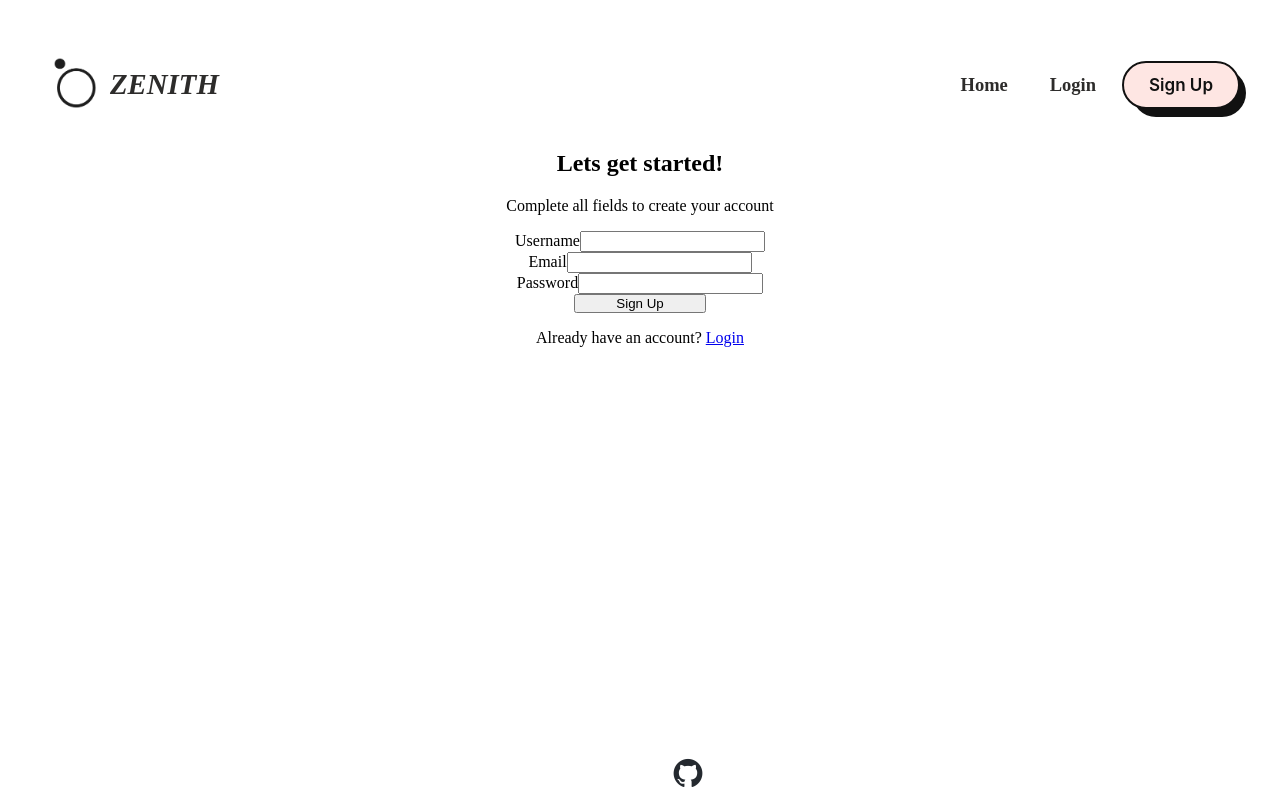
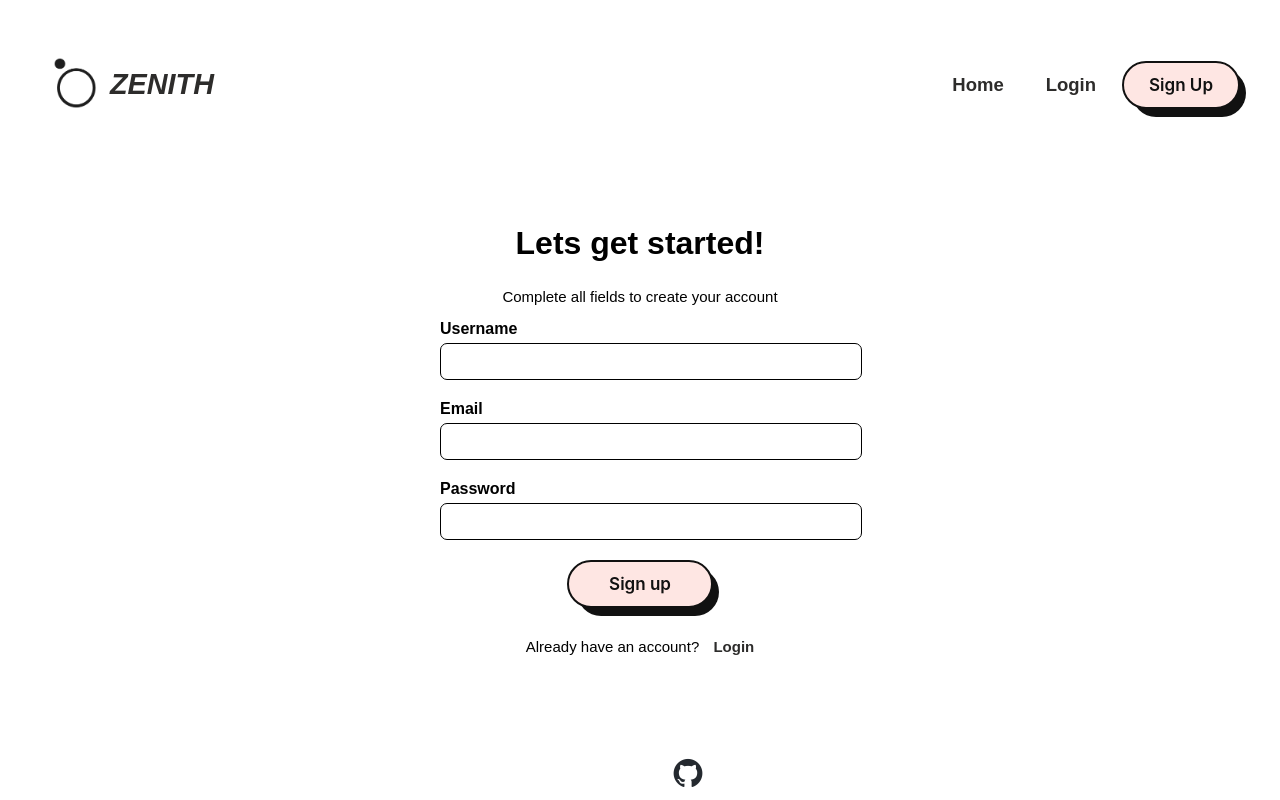
Before and after one commit to Samaralimads/expenses-tracker, a React (Vite) app in the folder client/: page /signup in a window 1280 px wide. Built offline with nearby package versions, Linux system fonts and the light colour scheme; no server answers.

Commit message:
css login and signup

```diff
--- a/client/src/App.css
+++ b/client/src/App.css
@@ -2,4 +2,5 @@
   margin: 0 auto;
   padding: 2rem;
   text-align: center;
+  font-family: sans-serif;
 }
--- a/client/src/pages/LandingPage/LandingPage.css
+++ b/client/src/pages/LandingPage/LandingPage.css
@@ -0,0 +1,95 @@
+.dashboard-container {
+  display: flex;
+}
+
+h1 {
+  font-size: 4rem;
+  font-weight: 600;
+}
+
+.dashboard-text {
+  font-size: 30px;
+  font-weight: 200;
+}
+
+.text-section {
+  flex: 1; /* Make the text section flexible */
+  padding: 20px;
+  text-align: center;
+}
+
+.img-section {
+  flex: 1;
+  padding: 20px;
+}
+
+.landing-img {
+  max-width: 100%; /* Ensure image stays within its container */
+  height: auto;
+}
+
+.dashboard-btn {
+  align-items: center;
+  background-color: #fee6e3;
+  border: 2px solid #111;
+  border-radius: 50px;
+  box-sizing: border-box;
+  color: #111;
+  cursor: pointer;
+  display: flex;
+  font-family: Inter, sans-serif;
+  font-size: 17px;
+  font-weight: 600;
+  height: 48px;
+  width: 360px;
+  justify-content: center;
+  line-height: 24px;
+  max-width: 100%;
+  position: relative;
+  text-align: center;
+  text-decoration: none;
+  user-select: none;
+  -webkit-user-select: none;
+  touch-action: manipulation;
+}
+
+.dashboard-btn:after {
+  background-color: #111;
+  border-radius: 50px;
+  content: "";
+  display: block;
+  height: 48px;
+  left: 0;
+  width: 100%;
+  position: absolute;
+  top: -2px;
+  transform: translate(8px, 8px);
+  transition: transform 0.2s ease-out;
+  z-index: -1;
+}
+
+.dashboard-btn:hover:after {
+  transform: translate(0, 0);
+}
+
+.dashboard-btn:active {
+  background-color: #ffdeda;
+  outline: 0;
+}
+
+.dashboard-btn:hover {
+  outline: 0;
+}
+
+@media (min-width: 768px) {
+  .dashboard-btn {
+    padding: 0 40px;
+  }
+}
+
+@media screen and (max-width: 768px) {
+  /* Apply styles for screens smaller than 768px width */
+  .container {
+    flex-direction: column; /* Stack sections vertically for small screens */
+  }
+}
--- a/client/src/pages/LandingPage/LandingPage.jsx
+++ b/client/src/pages/LandingPage/LandingPage.jsx
@@ -1,8 +1,34 @@
 import React from "react";
 import "./LandingPage.css";
+import { Link } from "react-router-dom";
 
 function LandingPage() {
-  return <div>LandingPage</div>;
+  return (
+    <div>
+      <h1>Where financial freedom meets its peak</h1>
+      <div className="dashboard-container">
+        <section className="text-section">
+          <p className="dashboard-text">
+            Zenith is the ultimate expense tracker for modern adults seeking to
+            conquer their financial goals and reach the pinnacle of economic
+            independence. Our intuitive platform lets you effortlessly monitor
+            your spending, save smarter, and make savvy decisions with
+            confidence.
+          </p>
+        </section>
+        <section className="img-section">
+          <img
+            className="landing-img"
+            src="/placeholder.png"
+            alt="placeholderimg"
+          />
+        </section>
+      </div>
+      <Link to="/signup" className="dashboard-btn">
+        Get Started
+      </Link>
+    </div>
+  );
 }
 
 export default LandingPage;
--- a/client/src/pages/Login/Login.css
+++ b/client/src/pages/Login/Login.css
@@ -0,0 +1,126 @@
+.form-container {
+  max-width: 400px;
+  margin: 0 auto;
+  margin-top: 3rem;
+  padding: 20px;
+  text-align: center;
+}
+
+.form-title {
+  font-size: 2rem;
+  font-weight: 600;
+}
+
+.form-info {
+  font-size: 20px;
+}
+
+.login-form {
+  margin-top: 3rem;
+  display: flex; /* Add display flex */
+  flex-direction: column; /* Stack children vertically */
+}
+
+.form-group {
+  margin-bottom: 20px;
+  text-align: left;
+}
+
+label {
+  display: block;
+  font-weight: 600;
+  margin-bottom: 5px;
+}
+
+input {
+  width: 100%;
+  padding: 10px;
+  border: 1.5px solid;
+  border-radius: 7px;
+}
+
+.form-group input:focus {
+  border-color: #007bff;
+}
+
+p {
+  font-size: 15px;
+}
+
+/* Center the button */
+.form-button {
+  margin: 0 auto; /* Add this line */
+}
+
+.form-button {
+  align-items: center;
+  background-color: #fee6e3;
+  border: 2px solid #111;
+  border-radius: 50px;
+  box-sizing: border-box;
+  color: #111;
+  cursor: pointer;
+  display: flex;
+  font-family: Inter, sans-serif;
+  font-size: 17px;
+  font-weight: 600;
+  height: 48px;
+  justify-content: center;
+  line-height: 24px;
+  max-width: 100%;
+  padding: 0 25px;
+  position: relative;
+  text-align: center;
+  text-decoration: none;
+  user-select: none;
+  -webkit-user-select: none;
+  touch-action: manipulation;
+  margin-bottom: 30px;
+}
+
+.form-button:after {
+  background-color: #111;
+  border-radius: 50px;
+  content: "";
+  display: block;
+  height: 48px;
+  left: 0;
+  width: 100%;
+  position: absolute;
+  top: -2px;
+  transform: translate(8px, 8px);
+  transition: transform 0.2s ease-out;
+  z-index: -1;
+}
+
+.form-button:hover:after {
+  transform: translate(0, 0);
+}
+
+.form-button:active {
+  background-color: #ffdeda;
+  outline: 0;
+}
+
+.form-button:hover {
+  outline: 0;
+}
+
+@media (min-width: 768px) {
+  .form-button {
+    padding: 0 40px;
+  }
+}
+
+.form-link {
+  padding-left: 10px;
+  font-size: 1rem;
+  color: #2d2c2b;
+  text-decoration: none;
+  font-weight: 600;
+  font-size: 15px;
+}
+
+.form-link:hover {
+  text-decoration: underline 3px solid #fee6e3;
+}
--- a/client/src/pages/Login/Login.jsx
+++ b/client/src/pages/Login/Login.jsx
@@ -36,9 +36,9 @@ function Login() {
   };
 
   return (
-    <div className="login-container">
-      <h2>Welcome back!</h2>
-      <p>Please log in with your credentials</p>
+    <div className="form-container">
+      <h2 className="form-title">Welcome back!</h2>
+      <p className="form-info">Please log in with your credentials</p>
       <form onSubmit={handleLoginSubmit} className="login-form">
         <div className="form-group">
           <label htmlFor="email">Email</label>
@@ -62,13 +62,18 @@ function Login() {
           />
         </div>
 
-        <button type="submit">Log In</button>
+        <button className="form-button" type="submit">
+          Log In
+        </button>
       </form>
 
       {errorMessage && <p className="error-message">{errorMessage}</p>}
 
       <p>
-        Don't have an account yet? <Link to="/signup">Sign Up</Link>
+        Don't have an account yet?{" "}
+        <Link to="/signup" className="form-link">
+          Sign Up
+        </Link>
       </p>
     </div>
   );
--- a/client/src/pages/Signup/Signup.css
+++ b/client/src/pages/Signup/Signup.css
@@ -0,0 +1,3 @@
+.sigup-form {
+  margin-top: 3rem;
+}
--- a/client/src/pages/Signup/Signup.jsx
+++ b/client/src/pages/Signup/Signup.jsx
@@ -36,8 +36,8 @@ function Signup() {
   };
 
   return (
-    <div className="signup-container">
-      <h2>Lets get started!</h2>
+    <div className="form-container">
+      <h2 className="form-title">Lets get started!</h2>
       <p>Complete all fields to create your account</p>
       <form onSubmit={handleSignupSubmit} className="signup-form">
         <div className="form-group">
@@ -74,15 +74,18 @@ function Signup() {
           />
         </div>
 
-        <button className="signup-btn" type="submit">
-          Sign Up
+        <button className="form-button" type="submit">
+          Sign up
         </button>
       </form>
 
       {errorMessage && <p className="error-message">{errorMessage}</p>}
 
       <p>
-        Already have an account? <Link to="/login">Login</Link>
+        Already have an account?{" "}
+        <Link to="/login" className="form-link">
+          Login
+        </Link>
       </p>
     </div>
   );
```
